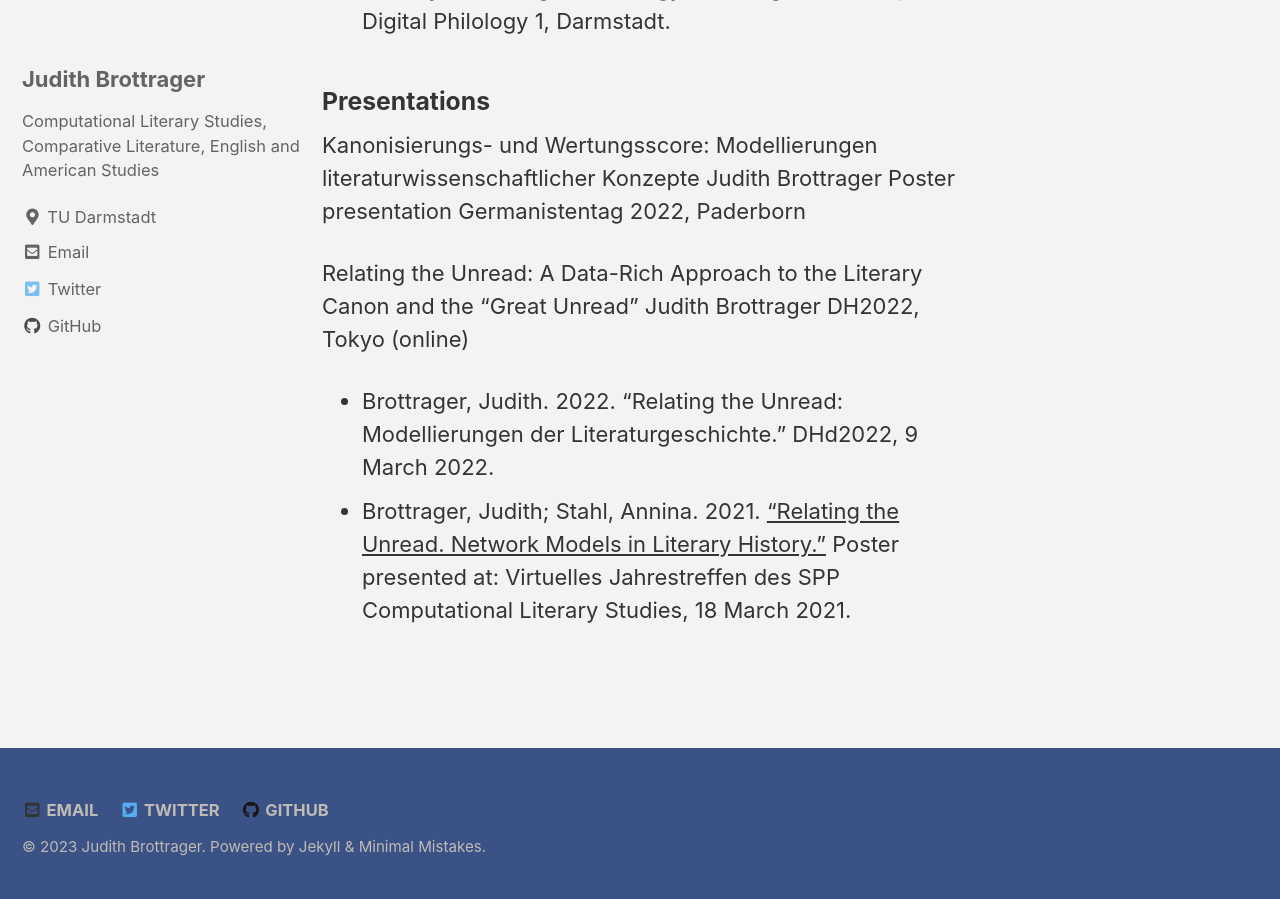
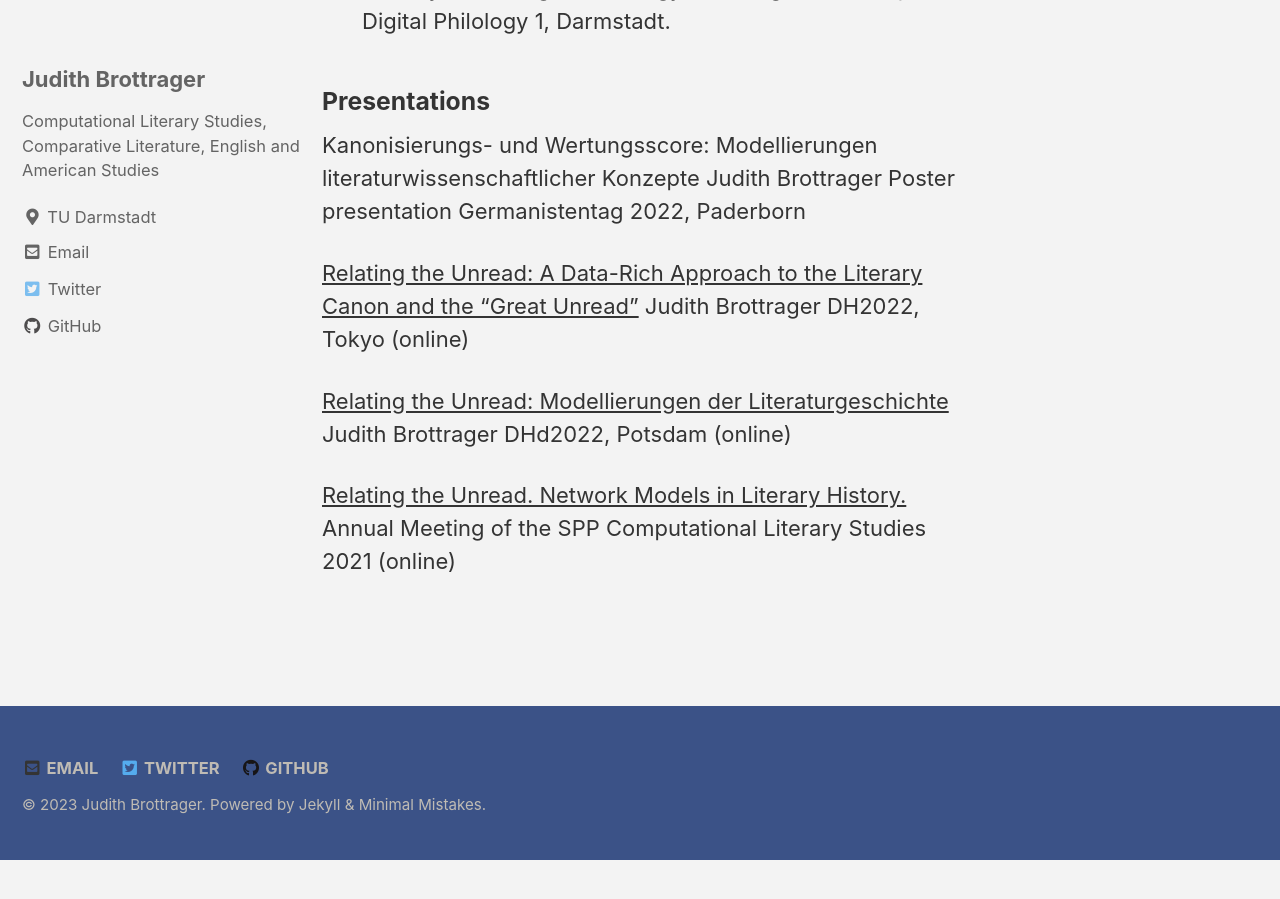
Before and after one commit to jbrottrager/jb, a Jekyll site: the page built from _pages/publications.md, in a window 1280 px wide and 900 px high, scrolled down 534 px. Built offline with Jekyll 4.4.1, drawn with Linux system fonts in a browser that asks for light colours; cached includes are drawn as plain includes; after the commit the page ends 1394 px from its top, so only the background shows below that.

Commit message:
Update publications.md

```diff
--- a/_pages/publications.md
+++ b/_pages/publications.md
@@ -18,10 +18,13 @@ Judith Brottrager
 Poster presentation
 Germanistentag 2022, Paderborn
 
-Relating the Unread: A Data-Rich Approach to the Literary Canon and the “Great Unread”
+[Relating the Unread: A Data-Rich Approach to the Literary Canon and the “Great Unread”](https://dh2022.dhii.asia/dh2022bookofabsts.pdf)
 Judith Brottrager
 DH2022, Tokyo (online)
 
+[Relating the Unread: Modellierungen der Literaturgeschichte](https://zenodo.org/record/6304590#.Y-IUga2ZOMo)
+Judith Brottrager
+DHd2022, Potsdam (online)
 
-- Brottrager, Judith. 2022. "Relating the Unread: Modellierungen der Literaturgeschichte." DHd2022, 9 March 2022.
-- Brottrager, Judith; Stahl, Annina. 2021. ["Relating the Unread. Network Models in Literary History."](https://doi.org/10.5281/zenodo.4737134) Poster presented at: Virtuelles Jahrestreffen des SPP Computational Literary Studies, 18 March 2021.
+[Relating the Unread. Network Models in Literary History.](https://doi.org/10.5281/zenodo.4737134)
+Annual Meeting of the SPP Computational Literary Studies 2021 (online)
```
